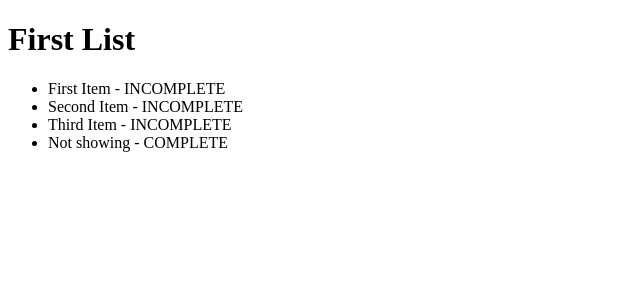
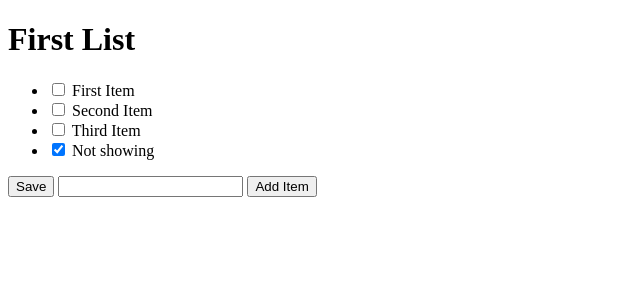
Before and after one commit to vimanshaMJ/django-project-01, a Django app: page /2 in a window 1280 px wide. Shown: the top 300 px of the page, without its empty margins (0-640 px from the left). Run offline with Django 5.2, Linux system fonts and the light colour scheme; data comes from the database, SQL or seed files in the repository.

Commit message:
add a form to list.html

```diff
--- a/main/templates/main/list.html
+++ b/main/templates/main/list.html
@@ -5,15 +5,32 @@
 
 <!-- content -->
 {% block content %}
+
 <h1>{{ ls.name }}</h1>
-<ul>
-  {% for item in ls.item_set.all %} {% if item.complete == True %}
-  <li>{{ item.text }} - COMPLETE</li>
-  {% else %}
-  <li>{{ item.text }} - INCOMPLETE</li>
 
-  {% endif %} {% endfor %}
-</ul>
+<!--reason we need a form because need to pass the information using POST request
+  (whether the user clicked the check button, item typed into add to the list)  -->
+<form method="post" action="#">
+  {% csrf_token %}
+  <ul>
+    {% for item in ls.item_set.all %} {% if item.complete == True %}
+    <li>
+      <input type="checkbox" value="clicked" name="c{{item.id}}" checked />
+      {{ item.text }}
+    </li>
+    {% else %}
+    <li>
+      <input type="checkbox" value="clicked" name="c{{item.id}}" />
+      {{ item.text }}
+    </li>
+
+    {% endif %} {% endfor %}
+  </ul>
+
+  <button type="submit" name="save" value="save">Save</button>
+  <input type="text" name="new" />
+  <button type="submit" name="newItem" value="newItem">Add Item</button>
+</form>
 
 {% endblock %}
 
```
